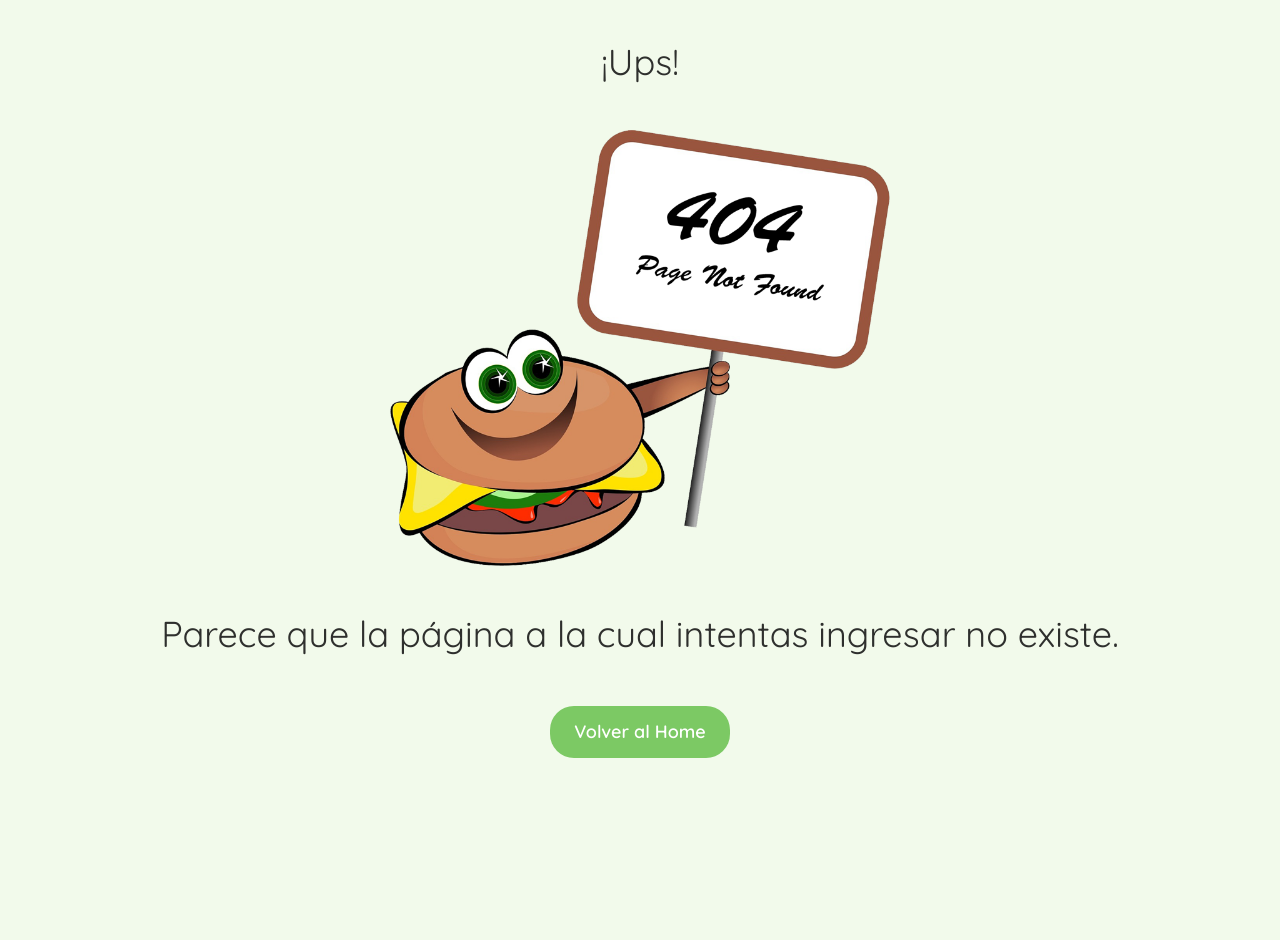
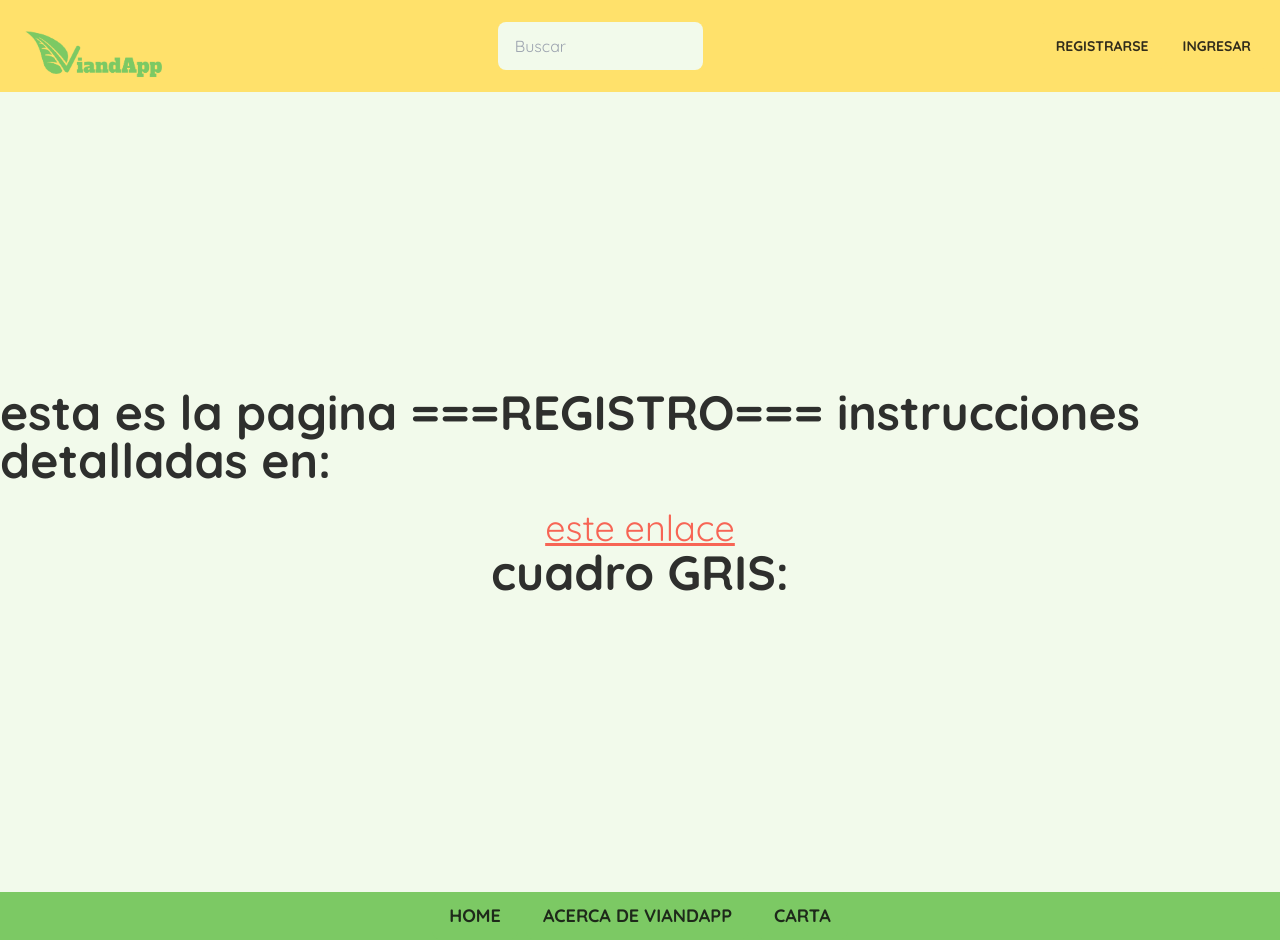
Before and after one commit to ProyectoFinal-Henry/Vianda-app, a Next.js app: page /catalog/registro in a window 1280 px wide. Before the commit this address had no page. Before the commit the page ends 800 px from the top, so only its background shows below. Built offline with nearby package versions, Linux system fonts and the light colour scheme.

Commit message:
'rutas para antonella'

```diff
--- /dev/null
+++ b/src/app/catalog/login/page.jsx
@@ -0,0 +1,19 @@
+const LoginCatalogPage = () => {
+  return (
+    <div>
+      <div className="min-h-screen flex flex-col justify-center items-center ">
+        <p className=" font-extrabold text-5xl"> esta es la pagina ===LOGIN=== instrucciones detalladas en:</p>
+        <a
+          className="link-warning text-4xl mt-6 underline"
+          href="https://www.figma.com/file/bpUgGbzgpoCTcaLObvrISu/viandapp?type=design&node-id=0%3A1&mode=design&t=kKJfBQeBZBaNaiHA-1"
+          target="_blank"
+        >
+          este enlace
+        </a>
+        <p className=" font-extrabold text-5xl"> cuadro AZUL</p>
+      </div>
+    </div>
+  )
+}
+
+export default LoginCatalogPage
--- /dev/null
+++ b/src/app/catalog/registro/page.jsx
@@ -0,0 +1,24 @@
+import RowResponsive from "@/components/formaters/RowResponsive"
+import React from "react"
+
+const CatalogRegisterPage = () => {
+  return (
+    <>
+      <div>
+        <div className="min-h-screen flex flex-col justify-center items-center ">
+          <p className=" font-extrabold text-5xl"> esta es la pagina ===REGISTRO=== instrucciones detalladas en:</p>
+          <a
+            className="link-warning text-4xl mt-6 underline"
+            href="https://www.figma.com/file/bpUgGbzgpoCTcaLObvrISu/viandapp?type=design&node-id=0%3A1&mode=design&t=kKJfBQeBZBaNaiHA-1"
+            target="_blank"
+          >
+            este enlace
+          </a>
+          <p className=" font-extrabold text-5xl"> cuadro GRIS:</p>
+        </div>
+      </div>
+    </>
+  )
+}
+
+export default CatalogRegisterPage
--- a/src/components/navbar/NavBar.jsx
+++ b/src/components/navbar/NavBar.jsx
@@ -1,23 +1,31 @@
-import Link from 'next/link';
-import Image from 'next/image';
+import Link from "next/link"
+import Image from "next/image"
 
 function NavBar() {
   return (
-    <nav className= "bg-primary">
-
+    <nav className="bg-primary">
       <div className="container mx-auto flex justify-between items-center px-3">
         <Link href="/">
-            <Image width={150} height={100} src="/verde.png" alt="imagen logo" />
+          <Image
+            width={150}
+            height={100}
+            src="/verde.png"
+            alt="imagen logo"
+          />
         </Link>
-            <div className="form-control" >
-                  <input type="text" placeholder="Buscar" className=" input input-bordered-none" />
+        <div className="form-control">
+          <input
+            type="text"
+            placeholder="Buscar"
+            className=" input input-bordered-none"
+          />
         </div>
-                <ul className='flex text-lg font-bold'>
-                <li className='btn btn-primary font-bold'>
-                  <Link href="">Registrarse</Link>
+        <ul className="flex text-lg font-bold">
+          <li className="btn btn-primary font-bold">
+            <Link href="/catalog/registro">Registrarse</Link>
           </li>
-                <li className='btn btn-primary font-bold'>
-                  <Link href="/catalog/home">Ingresar</Link>
+          <li className="btn btn-primary font-bold">
+            <Link href="/catalog/login">Ingresar</Link>
           </li>
         </ul>
       </div>
```
Lines whose indentation alone changed are shown as unchanged.
